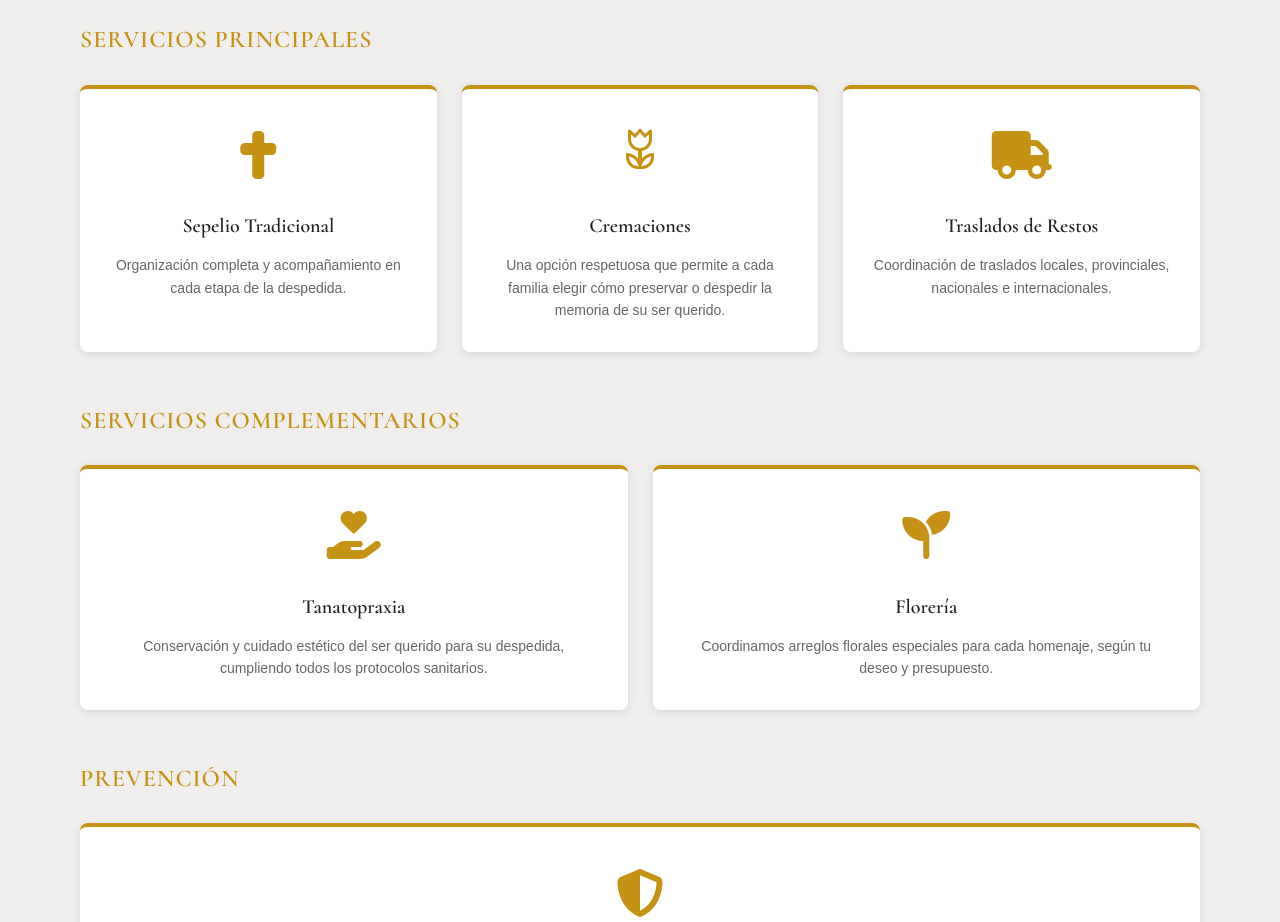
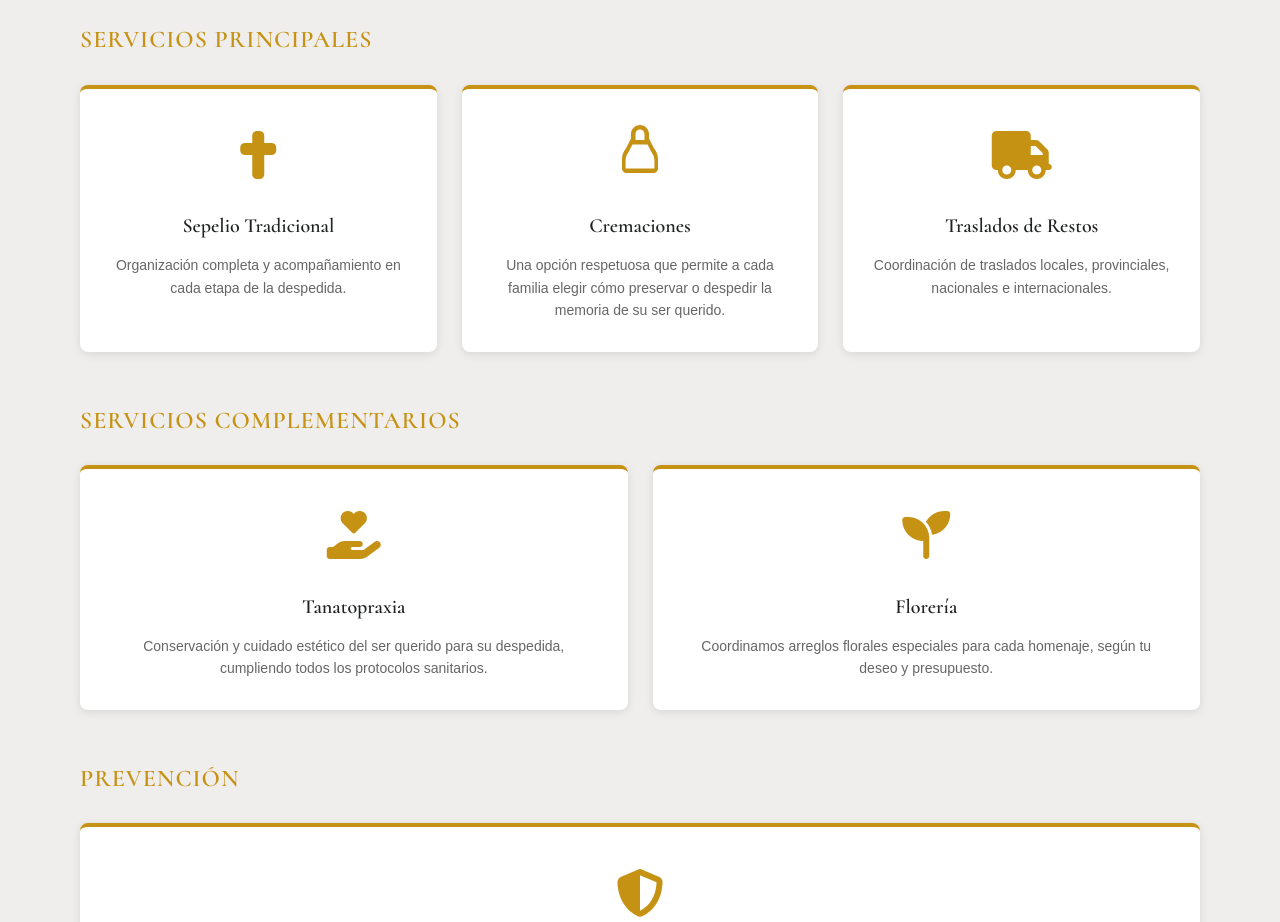
Before and after one commit to OmarAOgaz/Web-Cocheria, a website: page cocheria-san-marcos/src/index.html in a window 1280 px wide. Shown: the part 820-1742 px from the top of the page. Drawn offline with nearby package versions, Linux system fonts and the light colour scheme; a web font is replaced by a local one.

Commit message:
Add SVG icons for service section and update styles for consistency

```diff
--- a/cocheria-san-marcos/src/css/styles.css
+++ b/cocheria-san-marcos/src/css/styles.css
@@ -261,6 +261,12 @@ header {
     font-size: 48px;
     color: #c69214;
     margin-bottom: 15px;
+}
+
+.service-icon svg {
+    width: 48px;
+    height: 48px;
+    fill: #c69214;
 }
 
 .service-icon .material-symbols-outlined {
--- a/cocheria-san-marcos/src/index.html
+++ b/cocheria-san-marcos/src/index.html
@@ -94,7 +94,9 @@
                 </div>
                 <div class="service-card">
                     <div class="service-icon">
-                        <span class="material-symbols-outlined">deceased</span> <!-- icono de urna -->
+                        <svg xmlns="http://www.w3.org/2000/svg" viewBox="0 0 384 512" width="48" height="48" fill="currentColor">
+                            <path d="M192 0C139 0 96 43 96 96v47.4L41.4 249.9C17.2 280.6 0 319.2 0 359.2V464c0 26.5 21.5 48 48 48h288c26.5 0 48-21.5 48-48V359.2c0-40-17.2-78.6-41.4-109.3L288 143.4V96c0-53-43-96-96-96zm0 48c26.5 0 48 21.5 48 48V160H144V96c0-26.5 21.5-48 48-48zM112 208h160l48 89.4c16.7 23.4 25.6 51.4 25.6 80.1V464H38.4V377.5c0-28.7 8.9-56.7 25.6-80.1L112 208z"/>
+                        </svg>
                     </div>
                     <h4>Cremaciones</h4>
                     <p>Una opción respetuosa que permite a cada familia elegir cómo preservar o despedir la memoria de su ser querido.</p>
```
